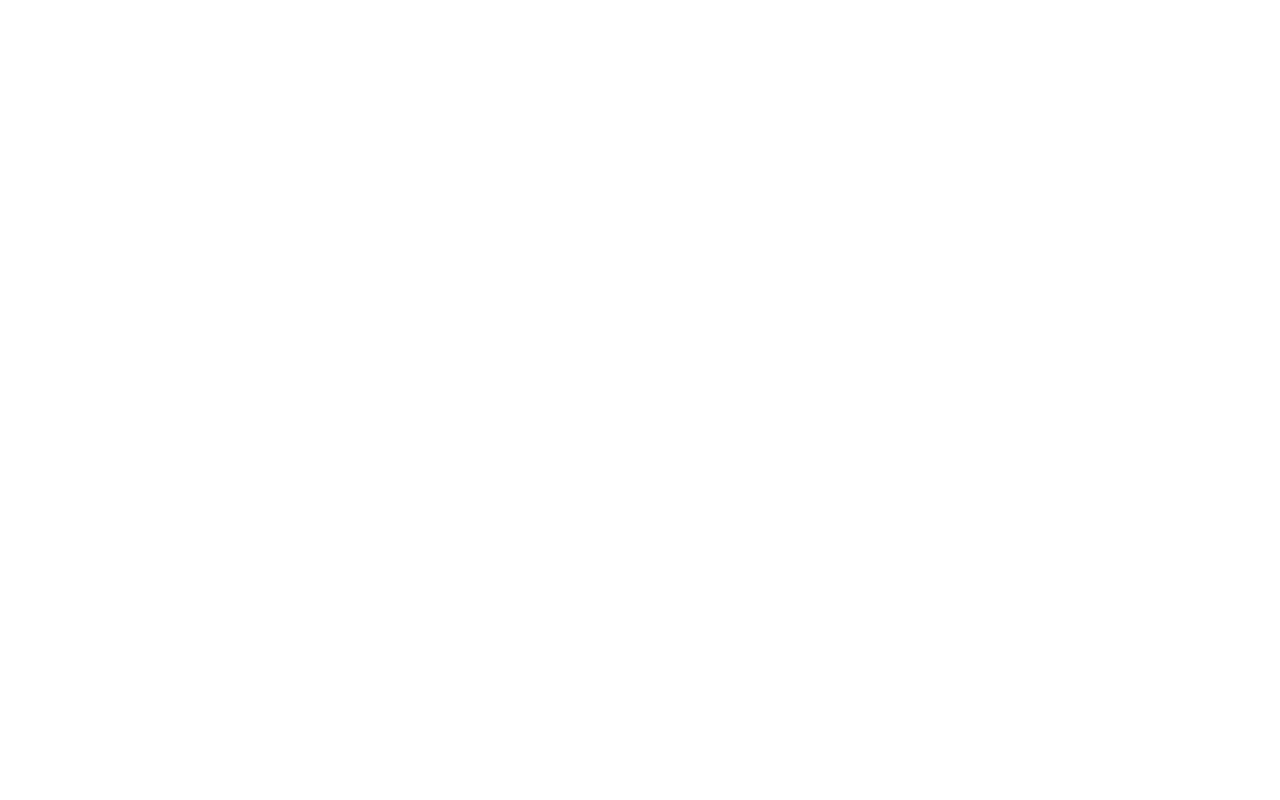
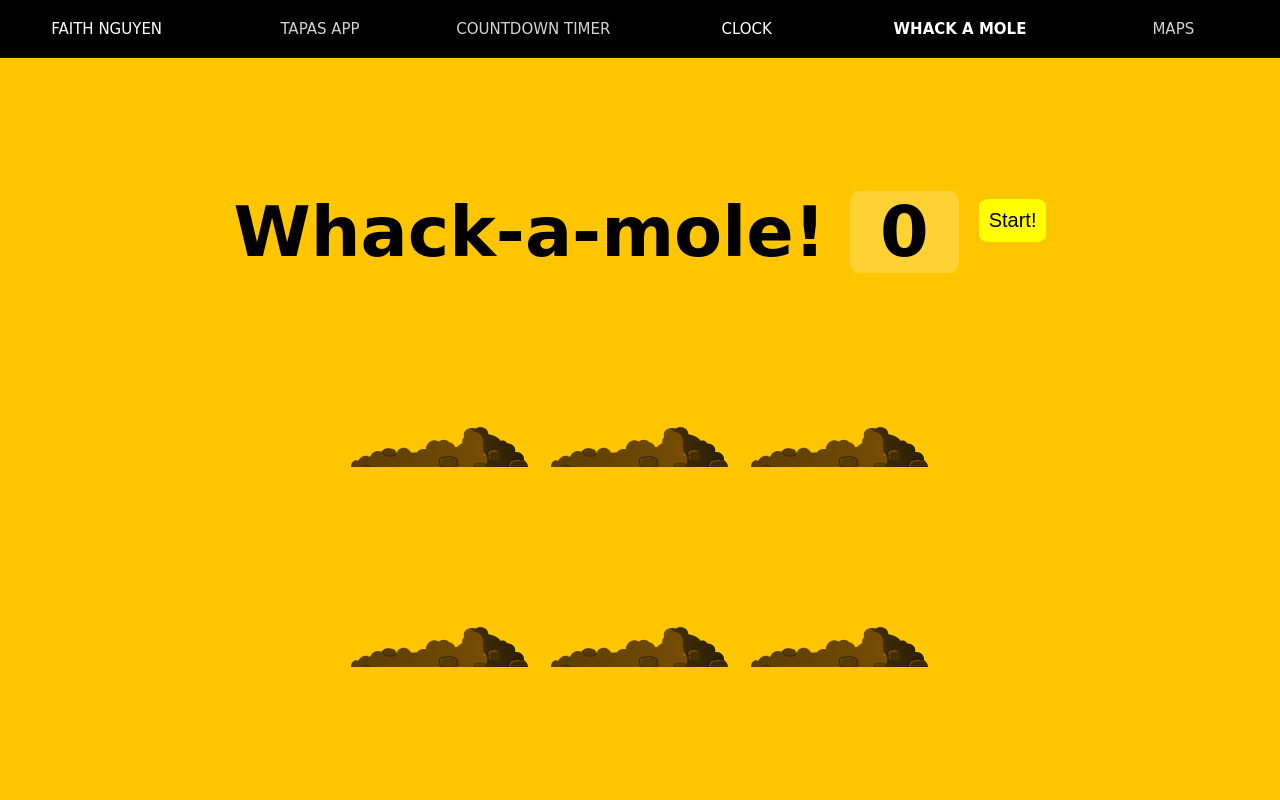
Before and after one commit to Faithvorite/javascriptprojects, a plain HTML site: page html/whackamole.html in a window 1280 px wide. Drawn offline with Linux system fonts and the light colour scheme.

Commit message:
clock mole

```diff
--- a/html/clock.html
+++ b/html/clock.html
@@ -0,0 +1,59 @@
+<!DOCTYPE html>
+<html lang="en">
+<head>
+  <title>Clock</title>
+  <link href='https://fonts.googleapis.com/css?family=Inconsolata' rel='stylesheet' type='text/css'>
+  <link rel="stylesheet" href="../style/clock.css">
+</head>
+<body>
+  <nav id="main">
+    <ul>
+      <li><a class="currentNav" href="../index.html">FAITH NGUYEN</a></li>
+      <li><a href="tapas.html">TAPAS APP</a></li>
+      <li><a href="countdown.html">COUNTDOWN TIMER</a></li>
+      <li><a class="currentNav" href="clock.html"><strong>CLOCK</strong></a></li>
+      <li><a href="whackamole.html">WHACK A MOLE</a></li>
+      <li><a href="#">Maps</a></li>
+    </ul>
+  </nav>
+
+
+    <div class="clock">
+      <div class="clock-face">
+        <div class="hand hour-hand"></div>
+        <div class="hand min-hand"></div>
+        <div class="hand second-hand"></div>
+      </div>
+    </div>
+
+
+
+
+  <script>
+  const secondHand = document.querySelector('.second-hand');
+  const minsHand = document.querySelector('.min-hand');
+  const hourHand = document.querySelector('.hour-hand');
+
+  function setDate() {
+    const now = new Date();
+
+    const seconds = now.getSeconds();
+    const secondsDegrees = ((seconds / 60) * 360) + 90;
+    secondHand.style.transform = `rotate(${secondsDegrees}deg)`;
+
+    const mins = now.getMinutes();
+    const minsDegrees = ((mins / 60) * 360) + ((seconds/60)*6) + 90;
+    minsHand.style.transform = `rotate(${minsDegrees}deg)`;
+
+    const hour = now.getHours();
+    const hourDegrees = ((hour / 12) * 360) + ((mins/60)*30) + 90;
+    hourHand.style.transform = `rotate(${hourDegrees}deg)`;
+  }
+
+  setInterval(setDate, 1000);
+
+  setDate();
+
+  </script>
+</body>
+</html>
--- a/html/whackamole.html
+++ b/html/whackamole.html
@@ -0,0 +1,98 @@
+<!DOCTYPE html>
+<html lang="en">
+<head>
+  <title>Whackamole</title>
+  <link href='https://fonts.googleapis.com/css?family=Inconsolata' rel='stylesheet' type='text/css'>
+  <link rel="stylesheet" href="../style/whackamole.css">
+</head>
+<body>
+  <nav id="main">
+    <ul>
+      <li><a class="currentNav" href="../index.html">FAITH NGUYEN</a></li>
+      <li><a href="tapas.html">TAPAS APP</a></li>
+      <li><a href="countdown.html">COUNTDOWN TIMER</a></li>
+      <li><a class="currentNav" href="clock.html">CLOCK</a></li>
+      <li><a class="currentNav" href="whackamole.html"><strong>WHACK A MOLE</strong></a></li>
+      <li><a href="#">Maps</a></li>
+    </ul>
+  </nav>
+  <div class="header">
+
+    <h1>Whack-a-mole! <span class="score">0</span></h1>
+    <button onClick="startGame()">Start!</button>
+  </div>
+
+  <div class="game">
+    <div class="hole hole1">
+      <div class="mole"></div>
+    </div>
+    <div class="hole hole2">
+      <div class="mole"></div>
+    </div>
+    <div class="hole hole3">
+      <div class="mole"></div>
+    </div>
+    <div class="hole hole4">
+      <div class="mole"></div>
+    </div>
+    <div class="hole hole5">
+      <div class="mole"></div>
+    </div>
+    <div class="hole hole6">
+      <div class="mole"></div>
+    </div>
+  </div>
+
+<script>
+  const holes = document.querySelectorAll('.hole');
+  const scoreBoard = document.querySelector('.score');
+  const moles = document.querySelectorAll('.mole');
+  let lastHole;
+  let timeUp = false;
+  let score = 0;
+
+  function randomTime(min, max) {
+    return Math.round(Math.random() * (max - min) + min);
+  }
+
+  function randomHole(holes) {
+    const idx = Math.floor(Math.random() * holes.length);
+    const hole = holes[idx];
+    if (hole === lastHole) {
+      console.log('Ah nah thats the same one bud');
+      return randomHole(holes);
+    }
+    lastHole = hole;
+    return hole;
+  }
+
+  function peep() {
+    const time = randomTime(200, 1000);
+    const hole = randomHole(holes);
+    hole.classList.add('up');
+    setTimeout(() => {
+      hole.classList.remove('up');
+      if (!timeUp) peep();
+    }, time);
+  }
+
+  function startGame() {
+    scoreBoard.textContent = 0;
+    timeUp = false;
+    score = 0;
+    peep();
+    setTimeout(() => timeUp = true, 10000)
+  }
+
+  function bonk(e) {
+    if(!e.isTrusted) return; // cheater!
+    score++;
+    this.parentNode.classList.remove('up');
+    scoreBoard.textContent = score;
+  }
+
+  moles.forEach(mole => mole.addEventListener('click', bonk));
+
+</script>
+</body>
+</html>
--- /dev/null
+++ b/style/clock.css
@@ -0,0 +1,107 @@
+html {
+    background: #018DED url(https://unsplash.it/1500/1000?image=881&blur=5);
+    background-size: cover;
+    font-family: 'helvetica neue';
+    text-align: center;
+    font-size: 10px;
+  }
+
+  body {
+    margin: 0;
+    font-size: 2rem;
+    display: flex;
+    flex: 1;
+    min-height: 100vh;
+    align-items: center;
+  }
+
+  .clock {
+    width: 30rem;
+    height: 30rem;
+    border: 20px solid white;
+    border-radius: 50%;
+    margin: 50px auto;
+    position: relative;
+    padding: 2rem;
+    box-shadow:
+      0 0 0 4px rgba(0,0,0,0.1),
+      inset 0 0 0 3px #EFEFEF,
+      inset 0 0 10px black,
+      0 0 10px rgba(0,0,0,0.2);
+  }
+
+  .clock-face {
+    position: relative;
+    width: 100%;
+    height: 100%;
+    transform: translateY(-3px); /* account for the height of the clock hands */
+  }
+
+  .hand {
+    width: 50%;
+    height: 6px;
+    background: black;
+    position: absolute;
+    top: 50%;
+    transform-origin: 100%;
+    transform: rotate(90deg);
+    transition: all 0.05s;
+    transition-timing-function: cubic-bezier(0.1, 2.7, 0.58, 1);
+  }
+
+    /* NAV BAR */
+
+    header {
+        text-align: center;
+        height: 50vh;
+        background: url(https://source.unsplash.com/GKN6rpDr0EI/960x640) bottom center no-repeat;
+        background-size: cover;
+        display: flex;
+        align-items: center;
+        justify-content: center;
+      }
+
+      nav {
+        background: black;
+        top: 0;
+        left: 0;
+        width:100vw;
+        transition:all 0.5s;
+        position: absolute;
+        z-index: 1;
+      }
+
+      nav ul {
+        margin: 0;
+        padding: 0;
+        list-style: none;
+        display: flex;
+        justify-content: center;
+        align-items: center;
+      }
+      nav li {
+        flex: 1;
+        text-align: center;
+        display: flex;
+        justify-content: center;
+        align-items: center;
+        font-size: 15px;
+
+
+
+      }
+
+      nav li :hover {
+        color: white;
+      }
+      .currentNav {
+        color: white;
+      }
+      nav a {
+        text-decoration: none;
+        padding: 20px;
+        display: inline-block;
+        color: lightgray;
+        transition: all 0.2s;
+        text-transform: uppercase;
+      }
--- a/style/countdown.css
+++ b/style/countdown.css
@@ -91,20 +91,8 @@ html {
   }
 
    /* NAV BAR  */
- /* .site-wrap {
-    margin: 70px auto;
-    background: white;
-    padding: 40px;
-    text-align: justify;
-    box-shadow: 0 0 10px 5px rgba(0, 0, 0, 0.05);
-    transform: scale(0.98);
-    transition: transform 0.5s;
-  } */
-  body.fixed-nav .site-wrap {
-    transform: scale(1);
-  }
 
-  header {
+   header {
     text-align: center;
     height: 50vh;
     background: url(https://source.unsplash.com/GKN6rpDr0EI/960x640) bottom center no-repeat;
@@ -124,10 +112,6 @@ html {
     z-index: 1;
   }
 
-  body.fixed-nav nav {
-    position: fixed;
-    box-shadow: 0 5px 0 rgba(0,0,0,0.1);
-  }
   nav ul {
     margin: 0;
     padding: 0;
@@ -144,20 +128,21 @@ html {
     align-items: center;
     font-size: 15px;
 
-  }
-  nav li :hover {
-    font-weight: bolder;
+
+
   }
 
-  .fixed-nav li.logo {
-    max-width: 500px;
+  nav li :hover {
+    color: white;
   }
-
+  .currentNav {
+    color: white;
+  }
   nav a {
     text-decoration: none;
     padding: 20px;
     display: inline-block;
-    color: white;
+    color: lightgray;
     transition: all 0.2s;
     text-transform: uppercase;
   }
--- a/style/tapas.css
+++ b/style/tapas.css
@@ -83,21 +83,8 @@ html {
   }
 
  /* NAV BAR  */
- .site-wrap {
-  margin: 70px auto;
-  background: white;
-  padding: 40px;
-  text-align: justify;
-  box-shadow: 0 0 10px 5px rgba(0, 0, 0, 0.05);
-  transform: scale(0.98);
-  transition: transform 0.5s;
-}
-body.fixed-nav .site-wrap {
-  transform: scale(1);
-}
-nav li :hover {
-  font-weight: bolder;
-}
+
+
 header {
   text-align: center;
   height: 50vh;
@@ -106,11 +93,6 @@ header {
   display: flex;
   align-items: center;
   justify-content: center;
-}
-h1 {
-  color: white;
-  font-size: 7vw;
-  text-shadow: 3px 4px 0 rgba(0,0,0,0.2);
 }
 
 nav {
@@ -123,15 +105,13 @@ nav {
   z-index: 1;
 }
 
-body.fixed-nav nav {
-  position: fixed;
-  box-shadow: 0 5px 0 rgba(0,0,0,0.1);
-}
 nav ul {
   margin: 0;
   padding: 0;
   list-style: none;
   display: flex;
+  justify-content: center;
+  align-items: center;
 }
 nav li {
   flex: 1;
@@ -139,97 +119,23 @@ nav li {
   display: flex;
   justify-content: center;
   align-items: center;
+  font-size: 15px;
+
+
+
 }
 
-.fixed-nav li.logo {
-  max-width: 500px;
+nav li :hover {
+  color: white;
 }
-
+.currentNav {
+  color: white;
+}
 nav a {
   text-decoration: none;
   padding: 20px;
   display: inline-block;
-  color: white;
+  color: lightgray;
   transition: all 0.2s;
   text-transform: uppercase;
 }
-  /* *, *:before, *:after {
-    box-sizing: inherit;
-  }
-
-
-
-  body.fixed-nav .site-wrap {
-    transform: scale(1);
-  }
-
-  header {
-    text-align: center;
-    height: 50vh;
-    background: url(https://source.unsplash.com/GKN6rpDr0EI/960x640) bottom center no-repeat;
-    background-size: cover;
-    display: flex;
-    align-items: center;
-    justify-content: center;
-  }
-
-  h1 {
-    color: white;
-    font-size: 7vw;
-    text-shadow: 3px 4px 0 rgba(0,0,0,0.2);
-  }
-
-  nav {
-    background: black;
-    top: 0;
-    width: 100vw;
-    transition:all 0.5s;
-    position: relative;
-    z-index: 1;
-  }
-
-  body.fixed-nav nav {
-    position: fixed;
-    box-shadow: 0 5px 0 rgba(0,0,0,0.1);
-  }
-
-  nav ul {
-    margin: 0;
-    padding: 0;
-    list-style: none;
-    display: flex;
-  }
-
-  nav li {
-    flex: 1;
-    text-align: center;
-    display: flex;
-    justify-content: center;
-    align-items: center;
-  }
-
-  li.logo {
-    max-width: 0;
-    overflow: hidden;
-    background: white;
-    transition: all 0.5s;
-    font-weight: 600;
-    font-size: 30px;
-  }
-
-  li.logo a {
-    color: black;
-  }
-
-  .fixed-nav li.logo {
-    max-width: 500px;
-  }
-
-  nav a {
-    text-decoration: none;
-    padding: 20px;
-    display: inline-block;
-    color: white;
-    transition: all 0.2s;
-    text-transform: uppercase;
-  } */
--- /dev/null
+++ b/style/whackamole.css
@@ -0,0 +1,144 @@
+html {
+    box-sizing: border-box;
+    font-size: 10px;
+    background: #ffc600;
+  }
+
+  *, *:before, *:after {
+    box-sizing: inherit;
+  }
+
+  body {
+    padding-top: 150px;
+    margin: 0;
+    font-family: 'Amatic SC', cursive;
+
+    text-align: center;
+  }
+
+  .header {
+    display: flex;
+    align-items: center;
+    justify-content: center;
+  }
+  h1 {
+    font-size: 7rem;
+    line-height: 1;
+    margin-bottom: 0;
+    justify-content: space-between;
+  }
+  button {
+    border: none;
+   margin-left: 20px;
+   margin-top: 25px;
+    padding: 10px;
+    font-size: 20px;
+    background-color:  yellow;
+    cursor: pointer;
+    border-radius: 15%;
+    bottom: 0;
+    position: relative;
+  }
+  .score {
+    background: rgba(255,255,255,0.2);
+    padding: 0 3rem;
+    line-height: 1;
+    border-radius: 1rem;
+  }
+
+  .game {
+    width: 600px;
+    height: 50vh;
+    display: flex;
+    flex-wrap: wrap;
+    margin: 0 auto;
+  }
+
+  .hole {
+    flex: 1 0 33.33%;
+    overflow: hidden;
+    position: relative;
+  }
+
+  .hole:after {
+    display: block;
+    background: url(../assets/dirt.svg) bottom center no-repeat;
+    background-size: contain;
+    content: '';
+    width: 100%;
+    height:70px;
+    position: absolute;
+    z-index: 2;
+    bottom: -30px;
+  }
+
+  .mole {
+    background: url('../assets/mole.svg') bottom center no-repeat;
+    background-size: 60%;
+    position: absolute;
+    top: 100%;
+    width: 100%;
+    height: 100%;
+    transition:all 0.4s;
+  }
+
+  .hole.up .mole {
+    top: 0;
+  }
+
+      /* NAV BAR */
+
+      header {
+        text-align: center;
+        height: 50vh;
+        background: url(https://source.unsplash.com/GKN6rpDr0EI/960x640) bottom center no-repeat;
+        background-size: cover;
+        display: flex;
+        align-items: center;
+        justify-content: center;
+      }
+
+      nav {
+        background: black;
+        top: 0;
+        left: 0;
+        width:100vw;
+        transition:all 0.5s;
+        position: absolute;
+        z-index: 1;
+      }
+
+      nav ul {
+        margin: 0;
+        padding: 0;
+        list-style: none;
+        display: flex;
+        justify-content: center;
+        align-items: center;
+      }
+      nav li {
+        flex: 1;
+        text-align: center;
+        display: flex;
+        justify-content: center;
+        align-items: center;
+        font-size: 15px;
+
+
+
+      }
+
+      nav li :hover {
+        color: white;
+      }
+      .currentNav {
+        color: white;
+      }
+      nav a {
+        text-decoration: none;
+        padding: 20px;
+        display: inline-block;
+        color: lightgray;
+        transition: all 0.2s;
+        text-transform: uppercase;
+      }
```
Also changed, not shown: html/countdown.html (+3 -3 lines), html/tapas.html (+3 -3 lines), index.html (+1 -1 lines), assets/dirt.svg (added), assets/mole.svg (added).
